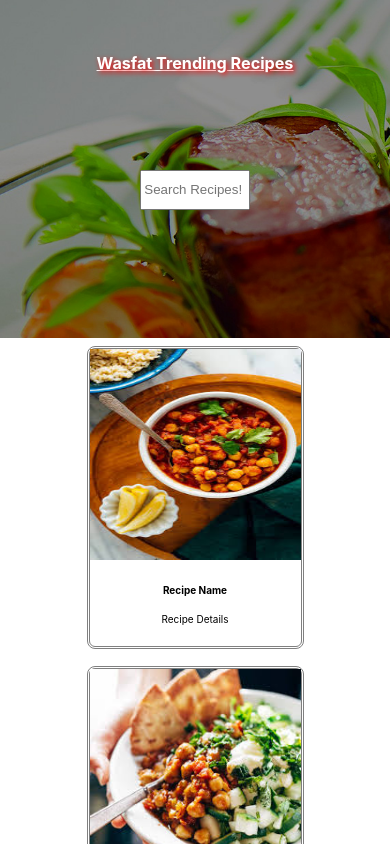
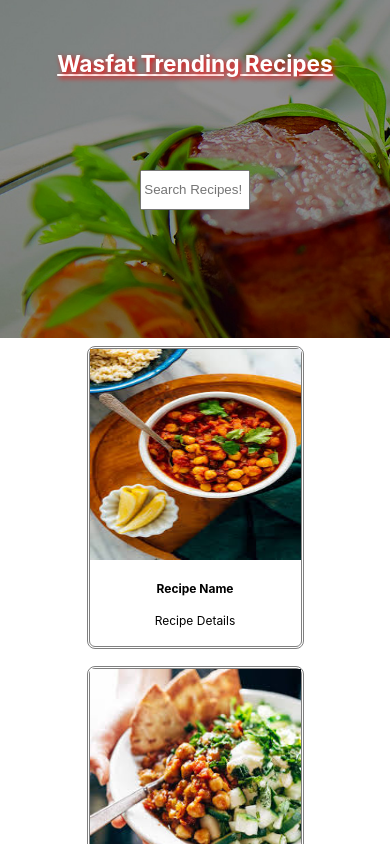
Before and after one commit to dhevendhiran-adt/wasfat-trending-recipes, a React (Create React App) app: page / in a window 390 px wide. Shown: the top 844 px of the page. Built offline with nearby package versions, Linux system fonts and the light colour scheme.

Commit message:
trending recipe webpage

```diff
--- a/public/index.html
+++ b/public/index.html
@@ -24,7 +24,7 @@
       work correctly both with client-side routing and a non-root public URL.
       Learn how to configure a non-root public URL by running `npm run build`.
     -->
-    <title>React App</title>
+    <title>Wasfat Recipes</title>
   </head>
   <body>
     <noscript>You need to enable JavaScript to run this app.</noscript>
--- a/src/components/home/search.js
+++ b/src/components/home/search.js
@@ -6,6 +6,7 @@
             <input
             className='searchbox-container'
             placeholder='Search Recipes!'
+            // type= 'search'
             >
             </input>
         </div>
--- a/src/styles/components/content/_card.scss
+++ b/src/styles/components/content/_card.scss
@@ -24,6 +24,13 @@
     justify-content: center;
     align-items: center;
     flex-direction: column;
+    overflow: scroll;
+}
+
+@media screen and (max-width: 800px) {
+  .cardinfo-container  {
+    font-size: 12px;
+  }
 }
 
 .info-style{
--- a/src/styles/components/home/_title.scss
+++ b/src/styles/components/home/_title.scss
@@ -11,3 +11,9 @@
     background-size: contain;
     flex-direction: column;
 }
+
+@media screen and (max-width: 800px) {
+    .title-container {
+      font-size: 7vw;
+    }
+  }
```
